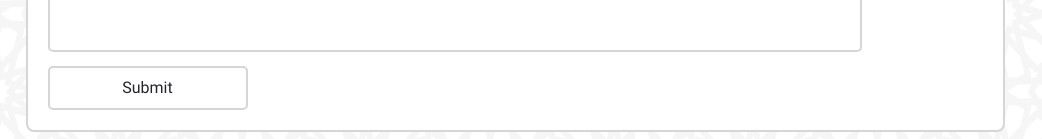
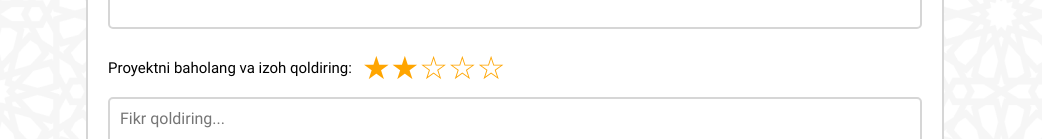
Before and after one commit to Asrorbeck/SP-center, a plain HTML site: page about.html in a window 1280 px wide. Shown: the part 1739-1878 px from the top of the page, without its empty margins (0-1042 px from the left). Drawn offline with Linux system fonts and the light colour scheme.

Commit message:
rating bar

```diff
--- a/about.html
+++ b/about.html
@@ -52,7 +52,7 @@
                         <p class="about__heading-name">Projet Author Name</p>
                     </div>
 
-                    <img src="./img/main-jpg.jpg" alt="main img" class="about__main-img" width="935" height="500">
+                    <img src="./img/main.jpg" alt="main img" class="about__main-img" width="935" height="500">
 
                     <ul class="about__list-wrapper">
                         <li class="about__item-wrapper">
@@ -163,6 +163,20 @@
                         </div>
                     </div>
 
+                    <div class="rating-wrapper">
+                        <p class="rating-text">Proyektni baholang va izoh qoldiring: </p>
+
+
+                        <ul class="rating">
+                            <li class="rating-item" data-rate="1"></li>
+                            <li class="rating-item active" data-rate="2"></li>
+                            <li class="rating-item" data-rate="3"></li>
+                            <li class="rating-item" data-rate="4"></li>
+                            <li class="rating-item" data-rate="5"></li>
+                        </ul>
+
+                    </div>
+
 
 
                     <form class="write-comment-main">
--- a/main.js
+++ b/main.js
@@ -9,3 +9,17 @@ elBtn.addEventListener("click", function (evt) {
 elBtn1.addEventListener("click", function (evt) {
     elheader.classList.remove("header-toggle")
 })
+
+const container = document.querySelector('.rating');
+const items = container.querySelectorAll('.rating-item')
+container.onclick = e => {
+    const elClass = e.target.classList;
+    // change the rating if the user clicks on a different star
+    if (!elClass.contains('active')) {
+        items.forEach( // reset the active class on the star
+        item => item.classList.remove('active')
+        );
+        console.log(e.target.getAttribute("data-rate"));
+        elClass.add('active'); // add active class to the clicked star
+    }
+};
--- a/scss/blocks/_project.scss
+++ b/scss/blocks/_project.scss
@@ -91,6 +91,59 @@
             }
         }
 
+        .rating-wrapper {
+            display: flex;
+            align-items: center;
+            gap: 10px;
+            margin-bottom: 10px;
+        }
+
+        .rating-text {
+            font-family: 'Roboto';
+            font-weight: 400;
+            font-size: 15px;
+            line-height: 22px;
+            color: #000;
+        }
+
+        .rating {
+            display: flex;
+            padding: 0;
+            margin: 0;
+            vertical-align: middle;
+        }
+
+        .rating li {
+            list-style-type: none
+        }
+
+        .rating-item {
+            // border: 1px solid #fff;
+            cursor: pointer;
+            font-size:2em;
+            color: orange;
+        }
+
+        /* initial: make all stars full */
+        .rating-item::before {
+            content: "\2605";
+        }
+
+        /* make until the clicked star (the rest) empty */
+        .rating-item.active ~ .rating-item::before {
+            content: "\2606";
+        }
+
+        /* on hover make all full */
+        .rating:hover .rating-item::before {
+            content: "\2605";
+        }
+
+        /* make until the hovered (the rest) empty */
+        .rating-item:hover ~ .rating-item::before {
+            content: "\2606";
+        }
+
 
 
         @media only screen and  (max-width: 1275px) {
```
Also changed, not shown: css/main.css, 2 other files. Lines whose indentation alone changed are shown as unchanged.
